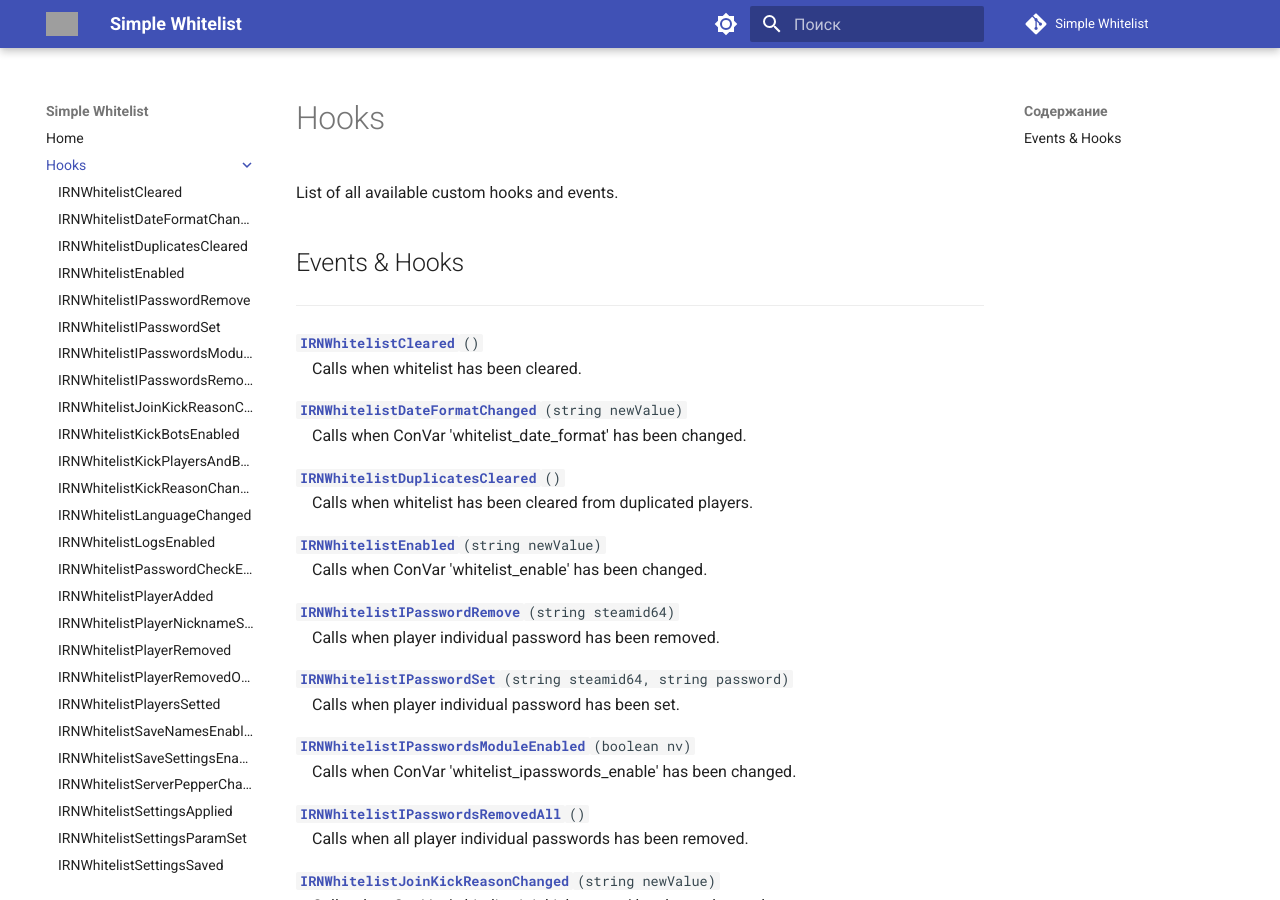
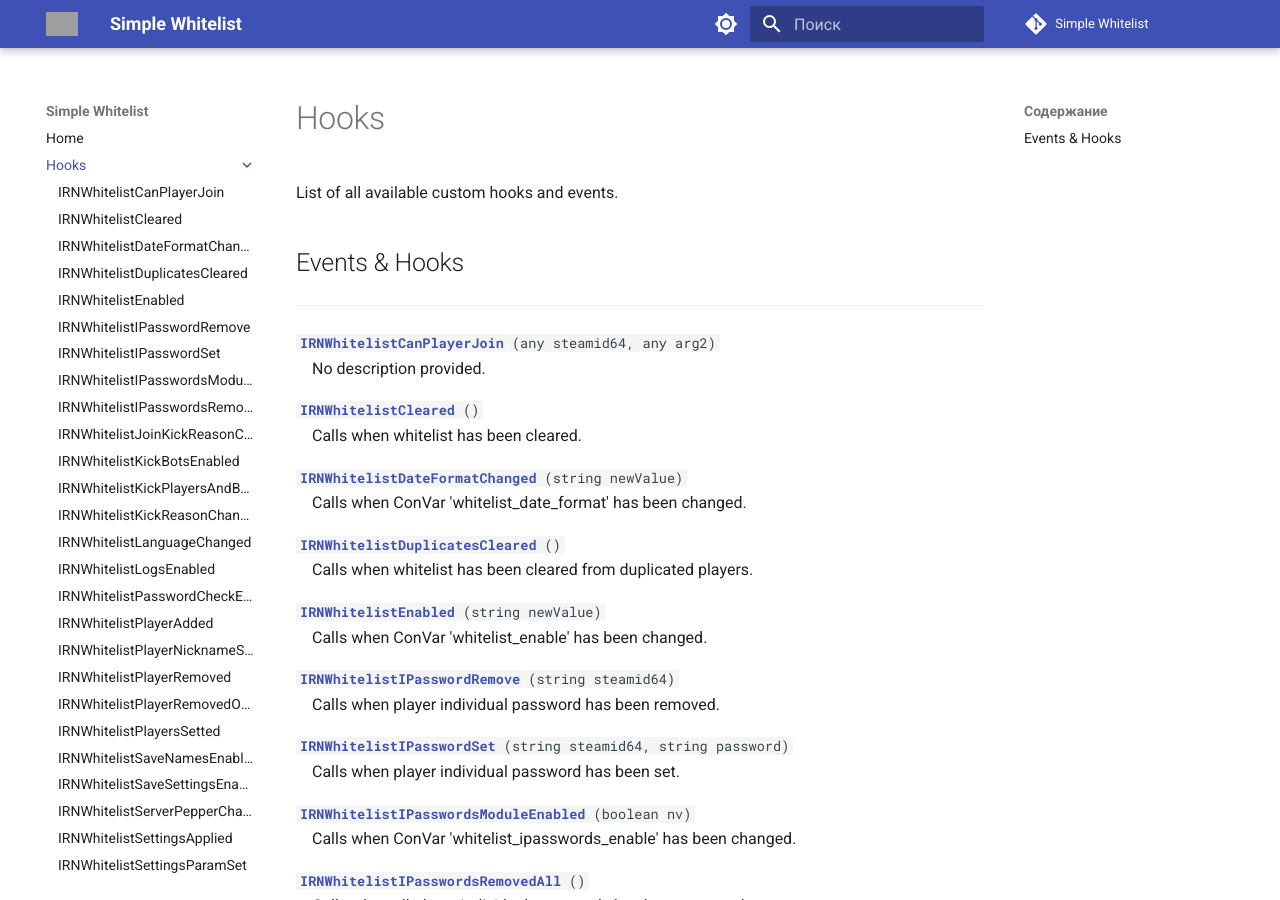
Before and after one commit to Enalian/simple_whitelist, an MkDocs documentation site: the page built from docs/Hooks/index.md, in a window 1280 px wide and 900 px high. Built offline with MkDocs 1.6.1 and Material for MkDocs 9.7.7, drawn with Linux system fonts in a browser that asks for light colours; comment, search, counter and statistics services are not loaded; grey boxes are pictures that could not be loaded.

Commit message:
mkdocs: auto-updating API docs (new release)

```diff
--- a/docs/Hooks/index.md
+++ b/docs/Hooks/index.md
@@ -6,6 +6,9 @@ List of all available custom hooks and events.
 
 ## Events & Hooks
 ---
+
+[**`IRNWhitelistCanPlayerJoin`**](IRNWhitelistCanPlayerJoin.md)`(any steamid64, any arg2)`
+&emsp;No description provided.
 
 [**`IRNWhitelistCleared`**](IRNWhitelistCleared.md)`()`
 &emsp;Calls when whitelist has been cleared.
--- a/mkdocs.yml
+++ b/mkdocs.yml
@@ -9,6 +9,7 @@ nav:
   - Home: index.md
   - Hooks:
     - Hooks/index.md
+    - IRNWhitelistCanPlayerJoin: Hooks/IRNWhitelistCanPlayerJoin.md
     - IRNWhitelistCleared: Hooks/IRNWhitelistCleared.md
     - IRNWhitelistDateFormatChanged: Hooks/IRNWhitelistDateFormatChanged.md
     - IRNWhitelistDuplicatesCleared: Hooks/IRNWhitelistDuplicatesCleared.md
```
Also changed, not shown: docs/Hooks/IRNWhitelistCanPlayerJoin.md (added, +30 -0 lines).
